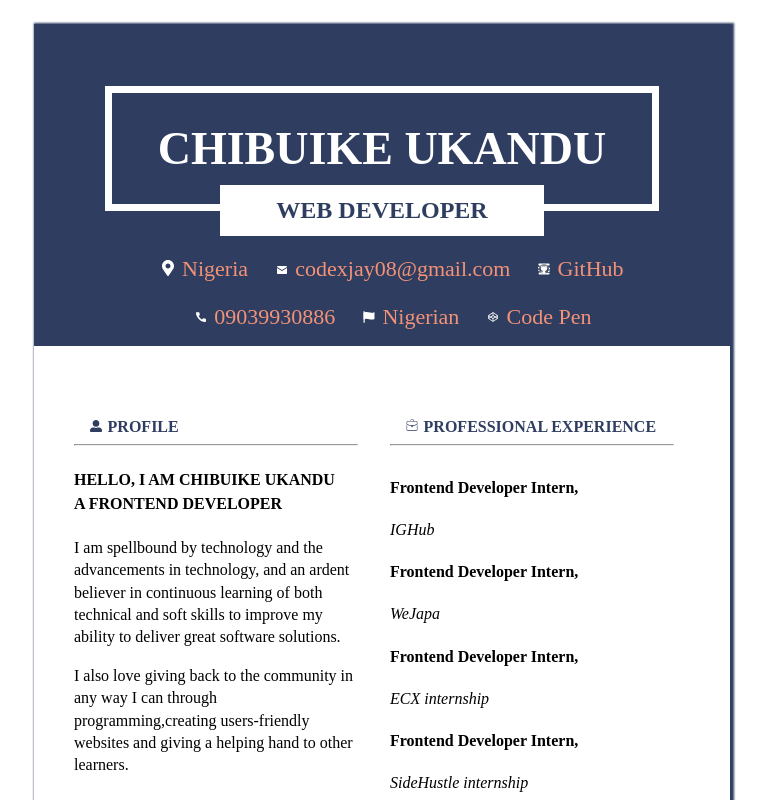
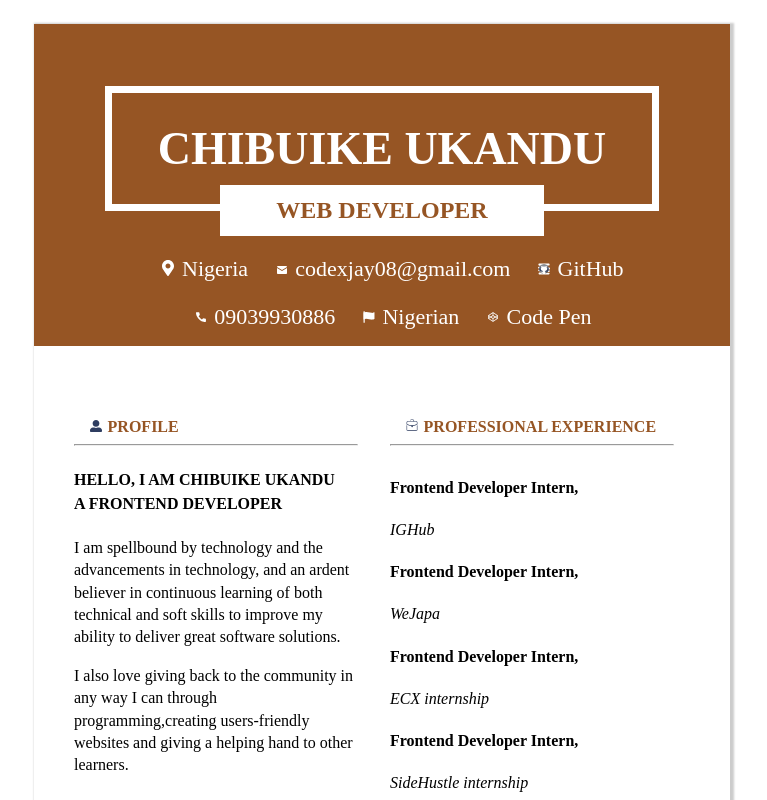
Before and after one commit to Jay035/Zuri, a plain HTML site: page CV/index.html in a window 1280 px wide. Shown: the top 800 px of the page, without its empty margins (258-1025 px from the left). Drawn offline with Linux system fonts and the light colour scheme.

Commit message:
Update style.css

```diff
--- a/CV/style.css
+++ b/CV/style.css
@@ -3,7 +3,7 @@ body{
     padding:0 ;
 }
 header{
-    background-color: #2e3d60;
+    background-color: rgb(150, 85, 36);
     color: white;
     padding: .5rem ;
 }
@@ -35,8 +35,8 @@ h2{
     justify-content: space-between;
     flex-wrap: wrap;
     flex-basis: 50%;
-    margin-left:-.5em ;
-    color: #f39277;
+    margin-left:0 ;
+    color: #fff;
 }
 .top-info{
     margin-bottom: 1em;
@@ -44,8 +44,8 @@ h2{
 svg{
     width: 12px;
     margin-left: 1em;
+}
 
-}
 span{
     margin-right: 0;
     padding-left:0.1em ;
@@ -53,10 +53,9 @@ span{
 img{
     width: 13px;
     height: 10px;
-
 }
 a{
-    color: #f39277!important;
+    color: #fff!important;
     text-decoration: none;
     cursor: pointer;
 }
@@ -72,10 +71,10 @@ a{
     margin: 1.5em;
 }
 .header > span{
-    color: #2e3d60;
+    color: rgb(150, 85, 36);
 }
 hr{
-    color: #2e3d60;
+    color: rgb(150, 85, 36);
 }
 h4{
     font-weight: normal;
@@ -102,7 +101,7 @@ p{
     body{
         max-width: 600px;
         margin:0 auto 1em;
-        box-shadow: 2px 1px 2px 2px #2e3d60;
+        box-shadow: 2px 1px 2px 2px #ccc;
         padding:0 6rem 1rem 0;
     }
     header{
@@ -124,7 +123,7 @@ p{
         width: 50%;
         border: 1px solid #fff;
         background-color: #fff;
-        color: #2e3d60;
+        color: rgb(150, 85, 36);
         text-align: center!important;
         padding: .7rem;
         margin:-3em auto;
@@ -142,10 +141,14 @@ p{
         margin-left:0 ;
         margin-top: 4.2em;
         font-size: 22px;
-        color: #f39277;
+        color: #fff;
+    }
+    svg{
+        width: 12px;
+        margin-left: 1em;
     }
     a{
-        color: #f39277;
+        color: #fff;
     }
     .body{
         margin: 2.5em;
@@ -168,10 +171,5 @@ p{
         font-weight: bold;
         line-height: 1.5;
     }
-    .declaration img{
-        width: 30%;
-        height:10%;
-        border-bottom: 2px solid black;
-        padding-bottom: 0;
-    }
+
 }
```
